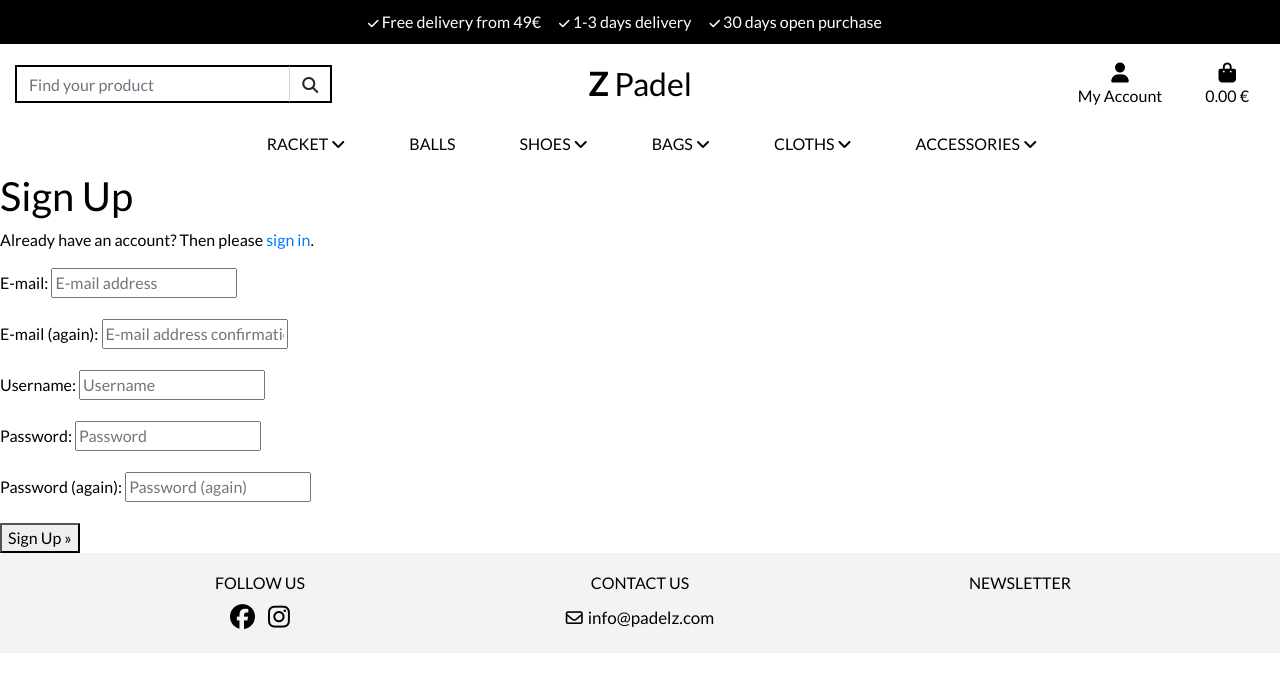
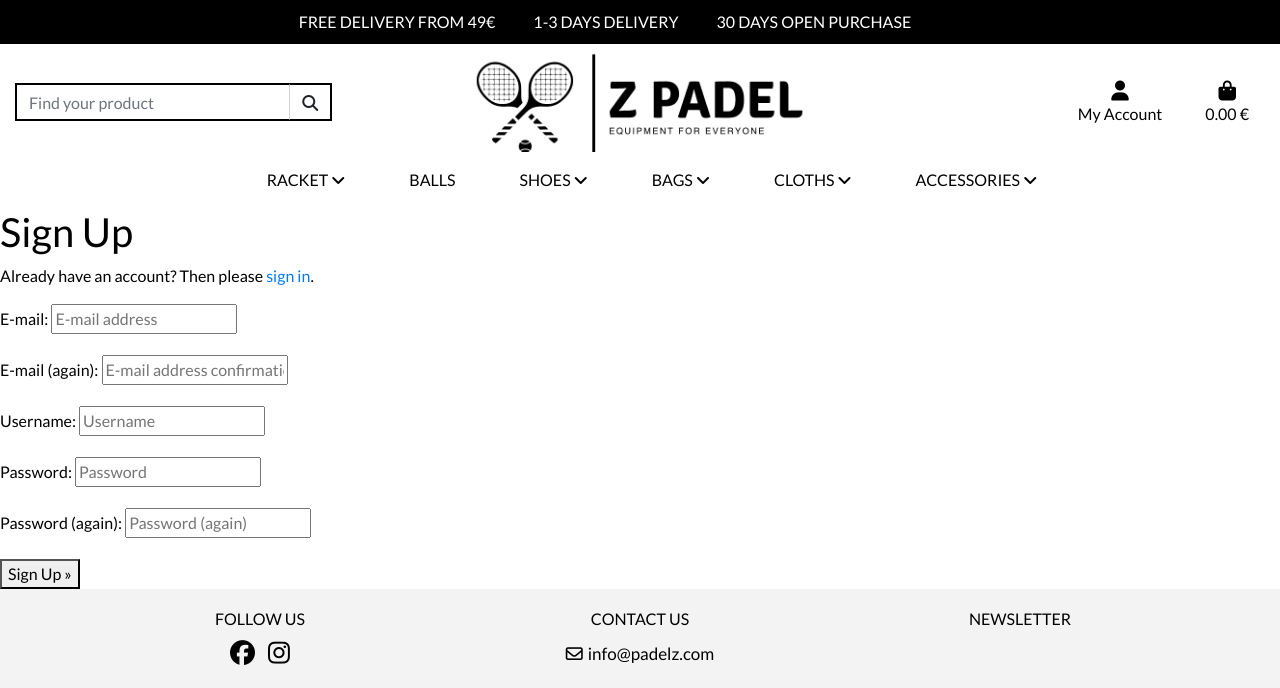
Before and after one commit to andrezeitz/z-padel-milestone-5, a Django app: page /accounts/signup/ in a window 1280 px wide. Shown: the top 688 px of the page. Run offline with Django 3.2, Linux system fonts and the light colour scheme; some libraries are stand-ins or nearby versions.

Commit message:
Add new logostyle to navbar

```diff
--- a/static/css/base.css
+++ b/static/css/base.css
@@ -27,6 +27,13 @@ body {
     background: #000 !important;
 }
 
+.main-logo-link {
+    background: url('/media/z-padel-logo.png') no-repeat center;
+    background-size: cover;
+    width: 100%;
+    height: 100px;
+}
+
 /* Top banner */
 
 .text-top-banner {
@@ -34,7 +41,8 @@ body {
 }
 
 .free-delivery {
-    margin: 0 15px 0 15px;
+    margin: 0 35px 0 35px;
+    text-transform: uppercase;
 }
 
 .fa-check {
--- a/templates/base.html
+++ b/templates/base.html
@@ -39,9 +39,9 @@
     <header class="container-fluid">
         <div id="top-banner" class="row text-center">
             <div class="col bg-black text-white text-top-banner">
-                <span class="free-delivery"><i class="fas fa-check"></i> Free delivery from 49€<span>
-                <span class="free-delivery"><i class="fas fa-check"></i> 1-3 days delivery<span>
-                <span class="free-delivery"><i class="fas fa-check"></i> 30 days open purchase<span>
+                <span class="free-delivery">Free delivery from 49€<span>
+                <span class="free-delivery">1-3 days delivery<span>
+                <span class="free-delivery">30 days open purchase<span>
             </div>
         </div>
         <div id="topnav" class="row bg-white pt-lg-2 d-none d-lg-flex">
@@ -60,8 +60,9 @@
                 </form>
             </div>
             <div class="col-12 col-lg-4 my-auto py-1 py-lg-0 text-center text-lg-left">
-                <a href="" class="main-logo-link">
-                    <h2 class="logo-font text-black my-0"><strong>Z</strong> Padel</h2>
+                <a href="" class="main-logo">
+                    <div class="main-logo-link"></div>
+                    <!-- <h2 class="logo-font text-black my-0"><strong>Z</strong> Padel</h2> -->
                 </a>
             </div>
             <div class="col-12 col-lg-4 my-auto py-1 py-lg-0">
```
Also changed, not shown: media/z-padel-logo.png (added).
